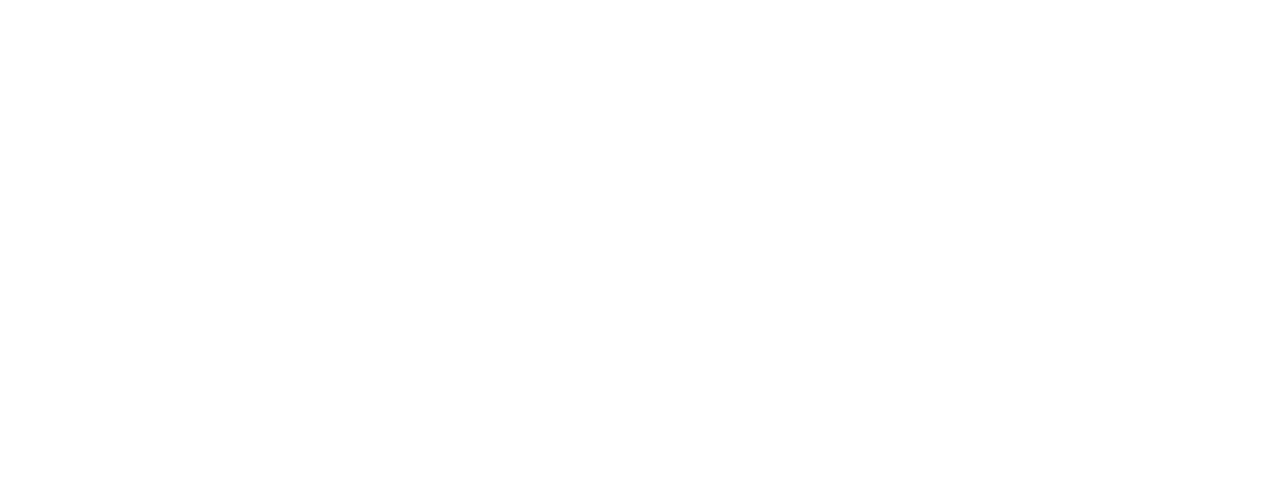
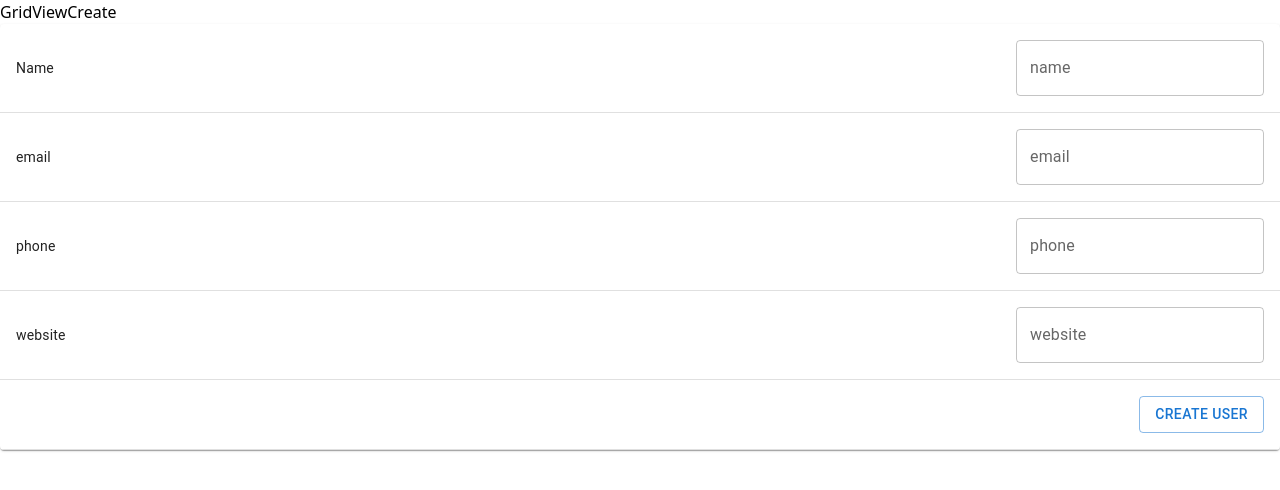
Before and after one commit to vinothsasikumar/crud, a React (Vite) app: page /create in a window 1280 px wide. Before the commit this address had no page. Shown: the top 490 px of the page. Built offline with nearby package versions, Linux system fonts and the light colour scheme.

Commit message:
Commit Message

```diff
--- a/package.json
+++ b/package.json
@@ -14,10 +14,12 @@
     "@emotion/styled": "^11.14.1",
     "@mui/icons-material": "^7.3.2",
     "@mui/material": "^7.3.2",
-    "@reduxjs/toolkit": "^2.8.2",
+    "@reduxjs/toolkit": "^2.9.0",
+    "@tailwindcss/vite": "^4.1.13",
     "axios": "^1.11.0",
     "react": "^19.1.1",
     "react-dom": "^19.1.1",
+    "react-hook-form": "^7.62.0",
     "react-redux": "^9.2.0",
     "react-router-dom": "^7.8.2"
   },
--- a/src/App.tsx
+++ b/src/App.tsx
@@ -1,18 +1,42 @@
-import { BrowserRouter, Routes, Route } from 'react-router-dom';
+import { BrowserRouter, Routes, Route, Link } from 'react-router-dom';
+
 import Grid from './components/Grid';
 import View from './components/View';
+import Create from './components/Create';
 
 function App() {
   return (
-    <>
+    <div className="w-full h-full flex flex-col justify-center items-start bg-pink-500">
       <BrowserRouter>
+        <nav className="w-[100%] h-[100%] flex flex-row justify-around items-center">
+          <Link
+            className="animate-pulse hover:underline hover:scale-105 transition-transform duration-300 hover:text-red-100"
+            to="/grid"
+          >
+            Grid
+          </Link>
+          <Link
+            className="animate-pulse hover:underline hover:scale-105 transition-transform duration-300 hover:text-red-100"
+            to="/view"
+          >
+            View
+          </Link>
+          <Link
+            className="animate-pulse hover:underline hover:scale-105 transition-transform duration-300 hover:text-red-100"
+            to="/create"
+          >
+            Create
+          </Link>
+        </nav>
+
         <Routes>
-          <Route path='/grid' element={<Grid />} />
-          <Route path='/view' element={<View />} />
+          <Route path="/grid" element={<Grid />} />
+          <Route path="/view" element={<View />} />
+          <Route path="/create" element={<Create />} />
         </Routes>
       </BrowserRouter>
-    </>
-  )
+    </div>
+  );
 }
 
 export default App;
--- /dev/null
+++ b/src/components/Create.tsx
@@ -0,0 +1,54 @@
+import { Button, Paper, Table, TableBody, TableCell, TableContainer, TableRow, TextField } from "@mui/material"
+
+const Create = () => {
+    return (
+        <>
+
+
+            <section className="flex justify-centre items-centre">
+                <TableContainer component={Paper} className="border border-blue-400 rounded-md p-5 m-5 w-[60%]">
+                    <Table sx={{ minWidth: 650 }} aria-label="simple table">
+                        <TableBody>
+                            <TableRow>
+                                <TableCell>Name</TableCell>
+                                <TableCell align="right">
+                                    <TextField className="w-full " label="name" variant="outlined" />
+                                </TableCell>
+
+                            </TableRow>
+                            <TableRow>
+                                <TableCell>email</TableCell>
+                                <TableCell align="right">
+                                    <TextField className="w-full "label="email" variant="outlined" />
+                                </TableCell>
+
+                            </TableRow>
+                            <TableRow>
+                                <TableCell>phone</TableCell>
+                                <TableCell align="right">
+                                    <TextField className="w-full "label="phone" variant="outlined" />
+                                </TableCell>
+
+                            </TableRow>
+                            <TableRow>
+                                <TableCell>website</TableCell>
+                                <TableCell align="right">
+                                    <TextField className="w-full "label="website" variant="outlined" />
+                                </TableCell>
+                            </TableRow>
+                            <TableRow>
+                                <TableCell colSpan={2} align="right">
+                                    <Button variant="outlined">Create user</Button>
+
+                                </TableCell>
+                            </TableRow>
+
+                        </TableBody>
+                        </Table>
+                </TableContainer>
+
+            </section>
+        </>
+    )
+};
+export default Create;
--- a/src/components/Grid.tsx
+++ b/src/components/Grid.tsx
@@ -3,7 +3,7 @@
 import { useNavigate } from "react-router-dom";
 import { TableContainer, Paper, Table, TableHead, TableRow, TableCell, TableBody, Button } from "@mui/material";
 
-import { getUsers } from "../data/http.service";
+import { deleteUsers, getUsers } from "../data/http.service";
 import { setUserData } from '../shared/slicers/UserSlice';
 import type { Users } from "../shared/models/User.model";
 
@@ -21,9 +21,17 @@
         dispatch(setUserData(user));
         navigate('/view');
     }
+    const onDeleteClick=async(user:Users)=>{
+           await deleteUsers(user.id)
+    }
+     const onUpdateClick=(user:Users)=>{
+
+    }
+
 
     return (
         <>
+         <Button variant="outlined" onClick={()=>navigate('/create')}>Create user</Button>
             <section className="flex justify-center items-center">
                 <TableContainer component={Paper} className="border border-blue-400 rounded-md p-5 m-5 w-[90%]">
                     <Table>
@@ -47,8 +55,8 @@
                                             <TableCell align="center">{data.website}</TableCell>
                                             <TableCell align="center" className="flex flex-row justify-center items-center gap-5">
                                                 <Button variant="outlined" onClick={() => onViewClick(data)}>View</Button>
-                                                <Button variant="outlined">Update</Button>
-                                                <Button variant="outlined">Delete</Button>
+                                                <Button variant="outlined" onClick={() => onUpdateClick(data)}>Update</Button>
+                                                <Button variant="outlined" onClick={() => onDeleteClick(data)}>Delete</Button>
                                             </TableCell>
                                         </TableRow>)
                                 })
--- a/src/data/http.service.ts
+++ b/src/data/http.service.ts
@@ -1,6 +1,31 @@
 import axios from 'axios';
+import type { Users } from '../shared/models/User.model';
 
 export const getUsers = async () => {
     const users = await axios.get('https://jsonplaceholder.typicode.com/users');
     return users.data;
 }
+export const createUsers = async (user:Users) => {
+     const body={
+        name:user.name,
+        email:user.email,
+        phone:user.phone,
+        website:user.website
+    }
+     await axios.post('https://jsonplaceholder.typicode.com/create',body);
+
+}
+export const updateUsers = async (user:Users) => {
+    const body={
+        name:user.name,
+        email:user.email,
+        phone:user.phone,
+        website:user.website
+    }
+     await axios.post('https://jsonplaceholder.typicode.com/update/$(user.id)',body);
+
+}
+export const deleteUsers = async (userId:number) => {
+     await axios.delete(`https://jsonplaceholder.typicode.com/users/delete/$(userId)`);
+
+}
```
Also changed, not shown: 1 other file (tests, documents, lock files or other folders).
